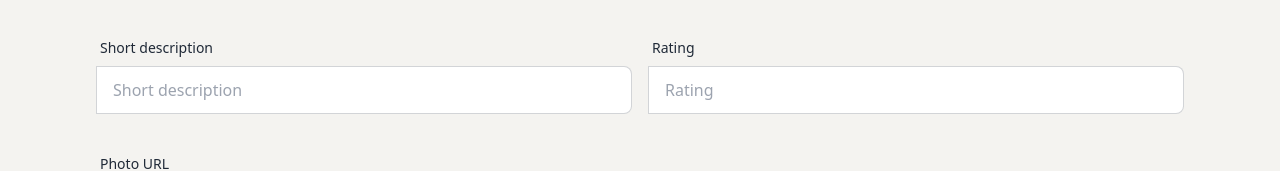
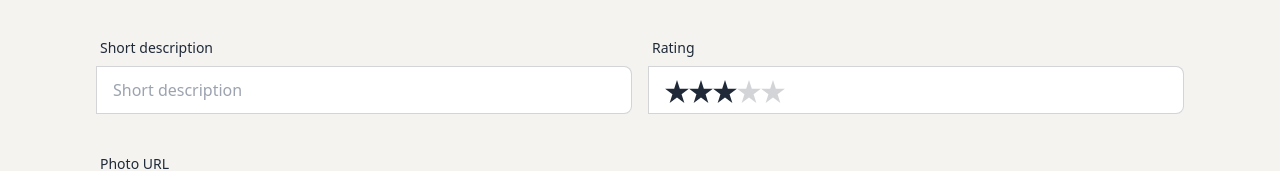
Before and after one commit to seyam14/Brand-Shop-ClientSide, a React (Vite) app: page /addproducts in a window 1280 px wide. Shown: the part 402-573 px from the top of the page. Built offline with nearby package versions, Linux system fonts and the light colour scheme.

Commit message:
brands and rating addproduct

```diff
--- a/src/Component/AddProducts/AddProducts.jsx
+++ b/src/Component/AddProducts/AddProducts.jsx
@@ -1,7 +1,10 @@
+import { useState } from "react";
 import Swal from "sweetalert2";
 
 
 const AddProducts = () => {
+
+    const [selectedRating, setSelectedRating] = useState(3);
 
     const handleAddProduct = event => {
         event.preventDefault();
@@ -13,10 +16,9 @@ const AddProducts = () => {
         const Price = form.Price.value;
         const Type = form.Type.value;
         const ShortDescription = form.ShortDescription.value;
-        const Rating = form.Rating.value;
         const photo = form.photo.value;
 
-        const newProduct = { name, BrandName, Price, Type, ShortDescription, Rating, photo }
+        const newProduct = { name, BrandName, Price, Type, ShortDescription, rating: selectedRating, photo }
 
         console.log(newProduct);
 
@@ -103,8 +105,14 @@ const AddProducts = () => {
                         <span className="label-text">Rating</span>
                     </label>
                     <label className="input-group">
-                        <input type="text" name="Rating" placeholder="Rating" className="input input-bordered w-full" />
-                    </label>
+              <div className="rating input input-bordered w-full">
+                <input type="radio" name="rating-1" className="mask mask-star mt-3" value="1" checked={selectedRating === 1} onChange={() => setSelectedRating(1)} />
+                <input type="radio" name="rating-1" className="mask mask-star mt-3" value="2" checked={selectedRating === 2} onChange={() => setSelectedRating(2)} />
+                <input type="radio" name="rating-1" className="mask mask-star mt-3" value="3" checked={selectedRating === 3} onChange={() => setSelectedRating(3)} />
+                <input type="radio" name="rating-1" className="mask mask-star mt-3" value="4" checked={selectedRating === 4} onChange={() => setSelectedRating(4)} />
+                <input type="radio" name="rating-1" className="mask mask-star mt-3" value="5" checked={selectedRating === 5} onChange={() => setSelectedRating(5)} />
+              </div>
+            </label>
                 </div>
             </div>
             {/* form Photo url row */}
--- a/src/Component/Brands/Brands.jsx
+++ b/src/Component/Brands/Brands.jsx
@@ -1,9 +1,23 @@
+import { useLoaderData } from "react-router-dom";
+import BrandCard from "../BrandCard/BrandCard";
 
 
 const Brands = () => {
+    const brands =useLoaderData();
+    console.log(brands);
     return (
         <div>
-        <div className="text-center text-5xl">ALL Brands here:</div>
+         <div className="w-11/12  mx-auto">
+                <div>
+                    <h1 className="text-center mt-10 font-bold text-2xl">All Brands here:</h1>
+                </div>
+
+                <div className="grid grid-cols-1 lg:grid-cols-3 mb-16 gap-4 mt-4 ">
+                    {
+                        brands.map( brand => <BrandCard key={brand.id} brand={brand}></BrandCard>)
+                    }
+                </div>
+            </div>
         </div>
     );
 };
--- a/src/Pages/Banner.jsx
+++ b/src/Pages/Banner.jsx
@@ -5,7 +5,7 @@ const Banner = () => {
         <div>
         <div
           className="hero h-[75vh]"
-          style={{ backgroundImage: "url(https://i.ibb.co/3zTkXh6/Technology-and-Electronics.png)" }}
+          style={{ backgroundImage: "url(https://i.ibb.co/gzQmg9Y/Technology-and-Electronics.png)" }}
         >
           <div className="hero-overlay bg-opacity-80"></div>
           <div className="hero-content text-center text-neutral-content">
--- a/src/Pages/Home.jsx
+++ b/src/Pages/Home.jsx
@@ -1,28 +1,12 @@
-import { useLoaderData } from "react-router-dom";
-import BrandCard from "../Component/BrandCard/BrandCard";
 import Banner from "./Banner";
-
+import Brands from "../Component/Brands/Brands";
 
 const Home = () => {
-    const brands =useLoaderData();
-    console.log(brands);
     return (
 
         <div>
             <Banner></Banner>
-
-            <div className="w-11/12  mx-auto">
-                <div>
-                    <h1 className="text-center mt-10 font-bold text-2xl">All Brands here:</h1>
-                </div>
-
-                <div className="grid grid-cols-1 lg:grid-cols-3 mb-16 gap-4 mt-4 ">
-                    {
-                        brands.map( brand => <BrandCard key={brand.id} brand={brand}></BrandCard>)
-                    }
-                </div>
-            </div>
-
+            <Brands></Brands>
         </div>
     );
 };
--- a/src/Pages/Navbar.jsx
+++ b/src/Pages/Navbar.jsx
@@ -73,11 +73,11 @@ const Navbar = () => {
         </ul>
       </div>
       <div className="navbar-end">
-      <label tabIndex={0} className="btn btn-ghost btn-circle avatar">
+      {/* <label tabIndex={0} className="btn btn-ghost btn-circle avatar">
         <div className="w-10 rounded-full">
-          {/* <img src={userDefaultPic} /> */}
+          <img src={userDefaultPic} />
         </div>
-      </label>
+      </label> */}
 
       {/* {
         user ?
--- a/src/Route/Route.jsx
+++ b/src/Route/Route.jsx
@@ -45,7 +45,8 @@ const router = createBrowserRouter([
             },
             {
                 path: '/Brands',
-                element: <Brands></Brands>
+                element: <Brands></Brands>,
+                loader : () => fetch('/Brands.json')
             },
             {
                 path: '/Contact',
@@ -55,6 +56,7 @@ const router = createBrowserRouter([
                 path: '/myCart',
                 element: <MyCart></MyCart>
             },
+
         ]
     }
 ]);
```
